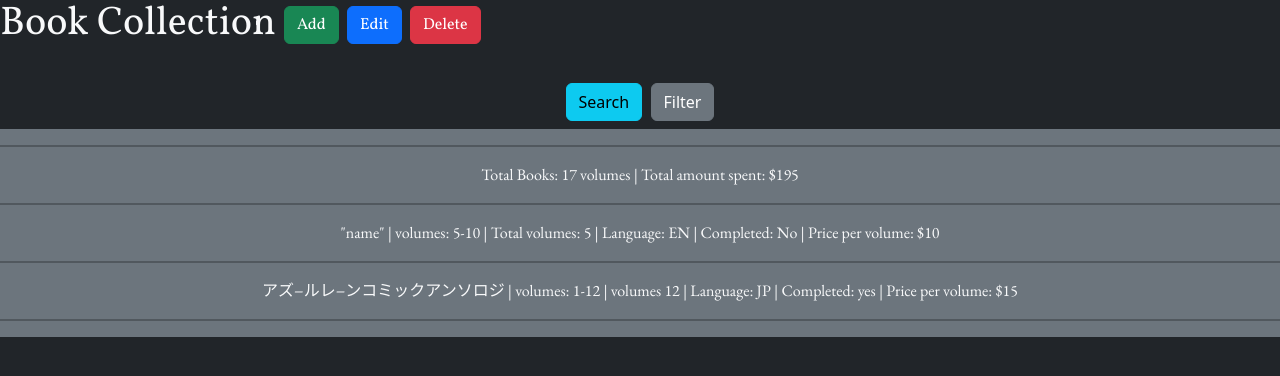
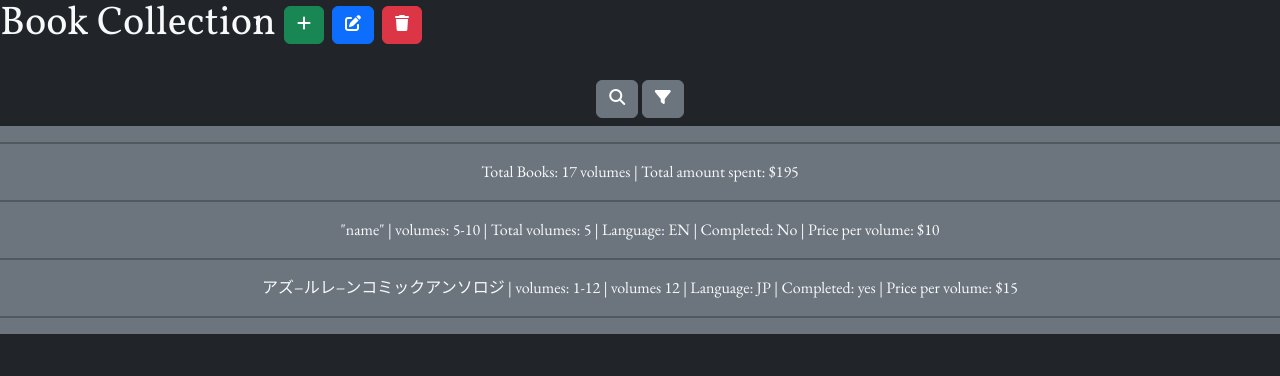
Before and after one commit to hongzhilig/startup, a plain HTML site: page mainpage.html in a window 1280 px wide. Drawn offline with nearby package versions, Linux system fonts and the light colour scheme.

Commit message:
Changed Button Names to Icons

```diff
--- a/main.css
+++ b/main.css
@@ -14,6 +14,11 @@ body {
     border: 1px black solid !important;
   }
 
+  h2{
+    font-family: 'Vollkorn', serif;
+    font-size: large;
+  }
+
   main{
     font-family: 'EB Garamond', serif;
     font-size: medium;
--- a/mainpage.html
+++ b/mainpage.html
@@ -16,6 +16,8 @@
 
     <link href="https://fonts.googleapis.com/css2?family=EB+Garamond&family=Vollkorn&display=swap" rel="stylesheet">
 
+    <script src="https://kit.fontawesome.com/61a440cac2.js" crossorigin="anonymous"></script>
+
     <link rel="stylesheet" href="main.css" />
 
 </head>
@@ -24,16 +26,16 @@
     <header>
         <h1>
             Book Collection
-            <button type="button" class="btn btn-success"> Add </button>
-            <button type="button" class="btn btn-primary"> Edit </button>
-            <button type="button" class="btn btn-danger"> Delete </button>
+            <button type="button" class="btn btn-success"> <i class="fa-sharp fa-solid fa-plus"></i> </button>
+            <button type="button" class="btn btn-primary"> <i class="fa-sharp fa-solid fa-pen-to-square"></i> </button>
+            <button type="button" class="btn btn-danger"> <i class="fa-sharp fa-solid fa-trash"></i> </button>
         </h1>
     </header>
 
 
     <h2 class="text-center">
-        <button type="button" class="btn btn-info"> Search </button>
-        <button type="button" class="btn btn-secondary"> Filter </button>
+        <button type="button" class="btn btn-secondary"> <i class="fa-solid fa-magnifying-glass"></i> </button>
+        <button type="button" class="btn btn-secondary"> <i class="fa-solid fa-filter"></i> </button>
     </h2>
     <main class="bg-secondary text-center">
         <div>
@@ -53,5 +55,4 @@
         </div>
     </main>
 </body>
-
 </html>
```
